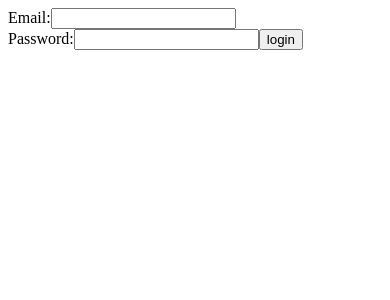
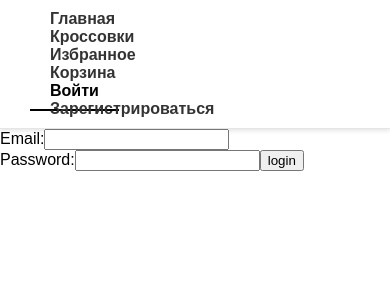
Before and after one commit to AlexanderGrebenyuk/SneakerLand, a React (Vite) app in the folder client/: page /signIn in a window 390 px wide. Shown: the top 300 px of the page. Built offline with nearby package versions, Linux system fonts and the light colour scheme; no server answers.

Commit message:
feature/navbar

```diff
--- a/client/src/app/App.tsx
+++ b/client/src/app/App.tsx
@@ -1,13 +1,23 @@
-import React from 'react';
+import React, { useEffect } from 'react';
 import AppRoutes from './providers/router/AppRoutes';
+import Navbar from '../widgets/ui/navbar/Navbar';
+import { useAppDispatch } from './store/store';
+import { refreshTokens } from '../entities/users/authSlice';
+import { getSneakersThunk } from '../entities/sneakers/sneakerSlice';
 
 
 function App(): JSX.Element {
+  const dispatch = useAppDispatch();
 
+
+  useEffect(() => {
+    void dispatch(getSneakersThunk())
+    void dispatch(refreshTokens());
+  }, [dispatch]);
 
   return (
     <div className="App">
-
+    <Navbar/>
     <AppRoutes/>
     </div>
   );
--- a/client/src/app/providers/router/AppRoutes.tsx
+++ b/client/src/app/providers/router/AppRoutes.tsx
@@ -2,6 +2,7 @@ import React from 'react';
 import { Route, Routes } from 'react-router-dom';
 import RegistrationPage from '../../../pages/authPages/RegistrationPage';
 import AuthorizationPage from '../../../pages/authPages/AuthorizationPage';
+import SneakersPage from '../../../pages/sneakerPages/SneakersPage';
 
 type AppRoutesProps = {};
 const AppRoutes = ({}: AppRoutesProps): JSX.Element => {
@@ -9,6 +10,7 @@ const AppRoutes = ({}: AppRoutesProps): JSX.Element => {
     <Routes>
       <Route path="/signIn" element={<AuthorizationPage />} />
       <Route path="/signUp" element={<RegistrationPage />} />
+      <Route path='/sneakers' element={<SneakersPage/>}/>
     </Routes>
   );
 };
--- a/client/src/app/store/store.ts
+++ b/client/src/app/store/store.ts
@@ -1,10 +1,12 @@
 import { configureStore } from '@reduxjs/toolkit';
 import { useDispatch, useSelector } from 'react-redux';
 import authSlice from '../../entities/users/authSlice';
+import sneakerSlice from '../../entities/sneakers/sneakerSlice';
 
 const store = configureStore({
   reducer: {
     user: authSlice.reducer,
+    sneakers: sneakerSlice.reducer,
   },
 });
 
--- /dev/null
+++ b/client/src/entities/sneakers/api/sneakerApi.ts
@@ -0,0 +1,13 @@
+import { AxiosResponse } from 'axios';
+import { Sneaker } from '../types/sneakerType';
+import axiosInstance from '../../../services/axiosInstance';
+
+class SneakerApi {
+  static getAllSneakers = async (): Promise<Sneaker[]> => {
+    const response: AxiosResponse<{ message: string; sneakers: Sneaker[] }> =
+      await axiosInstance.get('/sneakers');
+    return response.data.sneakers;
+  };
+}
+
+export default SneakerApi;
--- /dev/null
+++ b/client/src/entities/sneakers/sneakerSlice.ts
@@ -0,0 +1,54 @@
+import { createAsyncThunk, createSlice } from '@reduxjs/toolkit';
+import { Sneaker } from './types/sneakerType';
+import SneakerApi from './api/sneakerApi';
+
+type StateSneakers = {
+  sneakers: Sneaker[];
+};
+
+const initialState: StateSneakers = {
+  sneakers: [],
+};
+
+export const getSneakersThunk = createAsyncThunk('load/sneakers', () =>
+  SneakerApi.getAllSneakers(),
+);
+
+// export const createMovieThunk = createAsyncThunk('add/movies', (body: MovieWithoutIdAndUserId) =>
+//   MovieApi.createMovie(body),
+// );
+
+// export const removeMovieThunk = createAsyncThunk('remove/movies', (id: MovieId) =>
+//   MovieApi.deleteMovie(id),
+// );
+
+// export const updateMovieThunk = createAsyncThunk(
+//   'update/movies',
+//   (obj: { id: MovieId; body: MovieWithoutIdAndUserId }) => MovieApi.updateMovie(obj),
+// );
+
+const sneakerSlice = createSlice({
+  name: 'sneakers',
+  initialState,
+
+  reducers: {},
+
+  extraReducers: (builder) => {
+    builder.addCase(getSneakersThunk.fulfilled, (state, action) => {
+      state.sneakers = action.payload;
+    });
+    //   .addCase(createMovieThunk.fulfilled, (state, action) => {
+    //     state.movies.push(action.payload);
+    //   })
+    //   .addCase(removeMovieThunk.fulfilled, (state, action) => {
+    //     state.movies = state.movies.filter((movie) => movie.id !== action.payload);
+    //   })
+    //   .addCase(updateMovieThunk.fulfilled, (state, action) => {
+    //     state.movies = state.movies.map((movie) =>
+    //       movie.id === action.payload.id ? action.payload : movie,
+    //     );
+    //   });
+  },
+});
+
+export default sneakerSlice;
--- /dev/null
+++ b/client/src/entities/sneakers/types/sneakerType.ts
@@ -0,0 +1,68 @@
+export type Sex = {
+  id: number;
+  title: string;
+  createdAt: string | null;
+  updatedAt: string | null;
+};
+
+export type SexId = Sex['id'];
+
+export type Color = {
+  id: number;
+  name: string;
+  createdAt: string | null;
+  updatedAt: string | null;
+};
+
+export type ColorId = Color['id'];
+
+export type Size = {
+  id: number;
+  size: number;
+  createdAt: string | null;
+  updatedAt: string | null;
+};
+
+export type SizeId = Size['id'];
+
+export type Brand = {
+  id: number;
+  name: string;
+  createdAt: string | null;
+  updatedAt: string | null;
+};
+
+export type BrandId = Brand['id'];
+
+export type Image = {
+  id: number;
+  link: string;
+  sneakerId: number;
+  createdAt: string | null;
+  updatedAt: string | null;
+};
+
+export type ImageId = Image['id'];
+export type ImageWithoutId = Omit<Image, 'id'>;
+
+export type Sneaker = {
+  id: number;
+  model: string;
+  description: string;
+  price: number;
+  sexId: SexId;
+  sizeId: SizeId;
+  colorId: ColorId;
+  brandId: BrandId;
+  createdAt: string | null;
+  updatedAt: string | null;
+  Sex: Sex;
+  Size: Size;
+  Color: Color;
+  Brand: Brand;
+  Images: Image[];
+};
+
+export type SneakerId = Sneaker['id'];
+
+export type SneakerWithoutId = Omit<Sneaker, 'id'>;
--- /dev/null
+++ b/client/src/entities/sneakers/ui/SneakerItem.tsx
@@ -0,0 +1,24 @@
+import React from 'react';
+import { Sneaker } from '../types/sneakerType';
+import './styles/SneakerItem.css';
+
+type SneakerItemProps = {
+  sneaker: Sneaker;
+};
+const SneakerItem = ({ sneaker }: SneakerItemProps): JSX.Element => {
+  console.log(sneaker);
+
+  return (
+    <div className="SneakerItem">
+      <div className="SneakerImages">
+        {sneaker.Images.map((image) => (
+          <img key={image.id} src={image.link} alt={sneaker.model} />
+        ))}
+      </div>
+      <h3>{sneaker.Brand.name}</h3>
+      <p>{sneaker.model}</p>
+      <p>{sneaker.price}</p>
+    </div>
+  );
+};
+export default SneakerItem;
--- /dev/null
+++ b/client/src/entities/sneakers/ui/styles/SneakerItem.css
@@ -0,0 +1,36 @@
+.SneakerItem {
+    border: 1px solid #ddd;
+    padding: 20px;
+    margin: 20px;
+    max-width: 400px;
+    text-align: center;
+  }
+
+  .SneakerItem h3 {
+    font-size: 1.5em;
+    margin-bottom: 10px;
+  }
+
+  .SneakerItem h4 {
+    font-size: 1.2em;
+    margin-bottom: 10px;
+    color: #555;
+  }
+
+  .SneakerItem p {
+    font-size: 1em;
+    margin-bottom: 10px;
+  }
+
+  .SneakerImages {
+    display: flex;
+    gap: 10px;
+    justify-content: center;
+  }
+
+  .SneakerImages img {
+    width: 100px;
+    height: 100px;
+    object-fit: cover;
+    border: 1px solid #ccc;
+  }
--- a/client/src/entities/users/api/userApi.ts
+++ b/client/src/entities/users/api/userApi.ts
@@ -17,7 +17,7 @@ const authRequest = axios.create({
 
 authRequest.interceptors.request.use((config) => {
   if (!config.headers.Authorization) {
-    config.headers.Authorization = `Bearer ${store?.getState().auth.accessToken}`;
+    config.headers.Authorization = `Bearer ${store?.getState().user.accessToken}`;
   }
   return config;
 });
--- /dev/null
+++ b/client/src/pages/sneakerPages/SneakersPage.tsx
@@ -0,0 +1,22 @@
+import React from 'react';
+import { useSelector } from 'react-redux';
+import { RootState } from '../../app/store/store';
+import SneakerItem from '../../entities/sneakers/ui/SneakerItem';
+
+
+
+const SneakersPage= (): JSX.Element =>{
+
+    const {sneakers} = useSelector((state: RootState) => state.sneakers)
+
+    const sneaker = sneakers && sneakers.length > 0 ? sneakers[0] : null;
+
+
+return (
+    <div className="SneakerPage">
+      {sneaker && <SneakerItem sneaker={sneaker} />}
+    </div>
+ );
+
+}
+export default SneakersPage
--- /dev/null
+++ b/client/src/widgets/ui/navbar/Navbar.css
@@ -0,0 +1,65 @@
+/* styles/Navbar.css */
+
+body {
+    font-family: Arial, sans-serif;
+    margin: 0;
+    padding: 0;
+    box-sizing: border-box;
+  }
+
+  .Navbar {
+    background-color: white;
+    border-bottom: 1px solid #e5e5e5;
+    padding: 10px 20px;
+    box-shadow: 0 2px 4px rgba(0, 0, 0, 0.1);
+  }
+
+  .Navbar ul {
+    list-style-type: none;
+    margin: 0;
+    padding: 0;
+    display: flex;
+    justify-content: space-between;
+    align-items: center;
+  }
+
+  .Navbar ul li {
+    margin: 0 10px;
+  }
+
+  .Navbar ul li a {
+    color: #333;
+    text-decoration: none;
+    padding: 10px;
+    font-weight: bold;
+    transition: color 0.3s ease, border-bottom 0.3s ease;
+  }
+
+  .Navbar ul li a:hover,
+  .Navbar ul li a.active {
+    color: #000;
+    border-bottom: 2px solid #000;
+  }
+
+  .Navbar .logo {
+    font-size: 24px;
+    font-weight: bold;
+    color: #000;
+  }
+
+  @media (max-width: 768px) {
+    .Navbar ul {
+      flex-direction: column;
+      align-items: flex-start;
+    }
+
+    .Navbar ul li {
+      width: 100%;
+    }
+
+    .Navbar ul li a {
+      width: 100%;
+      text-align: left;
+      padding: 10px 20px;
+    }
+  }
--- a/client/src/widgets/ui/navbar/Navbar.tsx
+++ b/client/src/widgets/ui/navbar/Navbar.tsx
@@ -1,16 +1,54 @@
 import React from 'react';
-import { RootState, useAppSelector } from '../../../app/store/store';
+import { RootState, useAppDispatch, useAppSelector } from '../../../app/store/store';
+import { NavLink } from 'react-router-dom';
+import { logoutThunk } from '../../../entities/users/authSlice';
+import './Navbar.css'
 
 
 type NavbarProps={
 }
 const Navbar= ({}: NavbarProps): JSX.Element =>{
     const { user } = useAppSelector((state: RootState) => state.user);
-    console.log(user);
+    const dispatch = useAppDispatch();
+
+    const onHandleLogout = (e: React.MouseEvent<HTMLAnchorElement>): void => {
+      e.preventDefault();
+      dispatch(logoutThunk());
+    };
 
 return (
-<div className=' Navbar'>
- </div>
+    <nav className="Navbar">
+      <ul>
+        <li>
+          <NavLink to="/">Главная</NavLink>
+        </li>
+        <li>
+          <NavLink to="/sneakers">Кроссовки</NavLink>
+        </li>
+        <li>
+          <NavLink to="/favorites">Избранное</NavLink>
+        </li>
+        <li>
+          <NavLink to="/cart">Корзина</NavLink>
+        </li>
+        {user ? (
+          <li>
+            <NavLink to="/" onClick={onHandleLogout}>
+              Выход
+            </NavLink>
+          </li>
+        ) : (
+          <>
+            <li>
+              <NavLink to="/signIn">Войти</NavLink>
+            </li>
+            <li>
+              <NavLink to="/signUp">Зарегистрироваться</NavLink>
+            </li>
+          </>
+        )}
+      </ul>
+    </nav>
  );
 
 }
```
